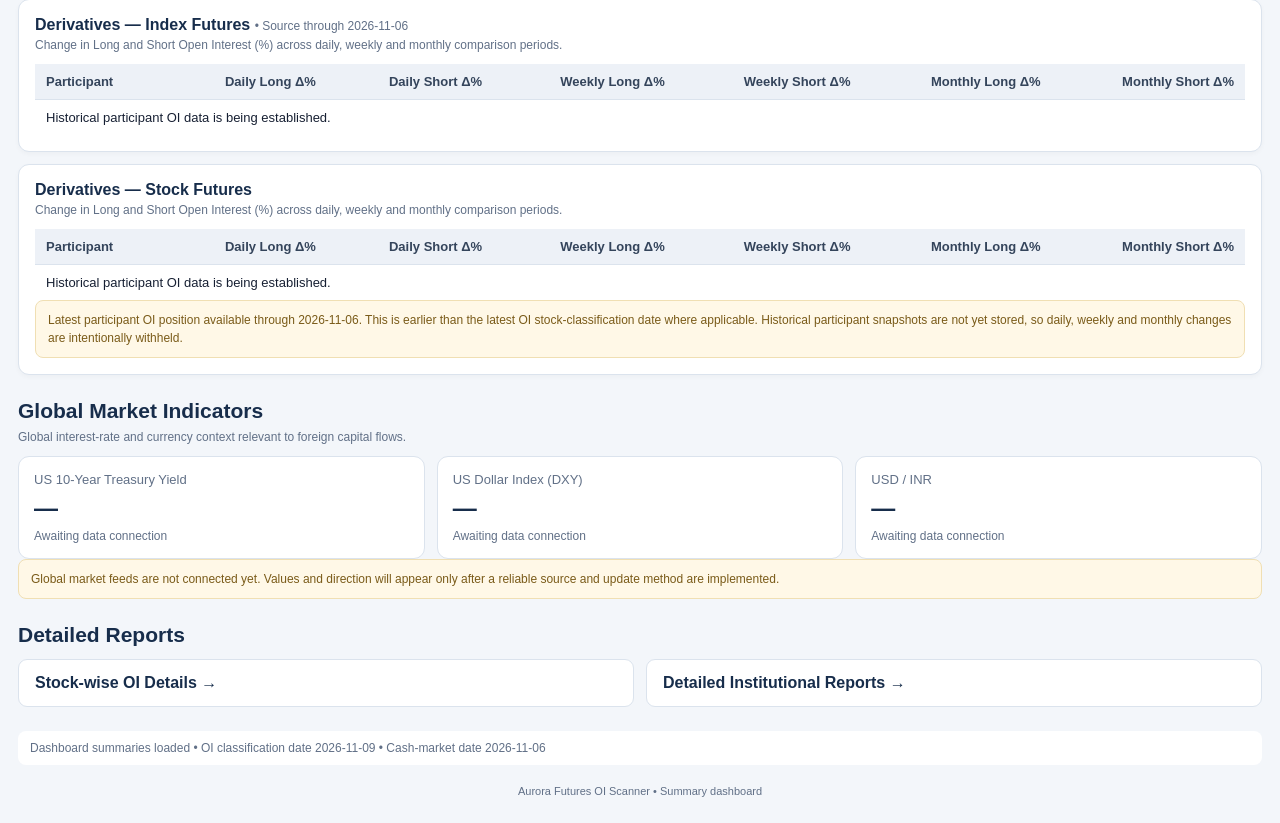
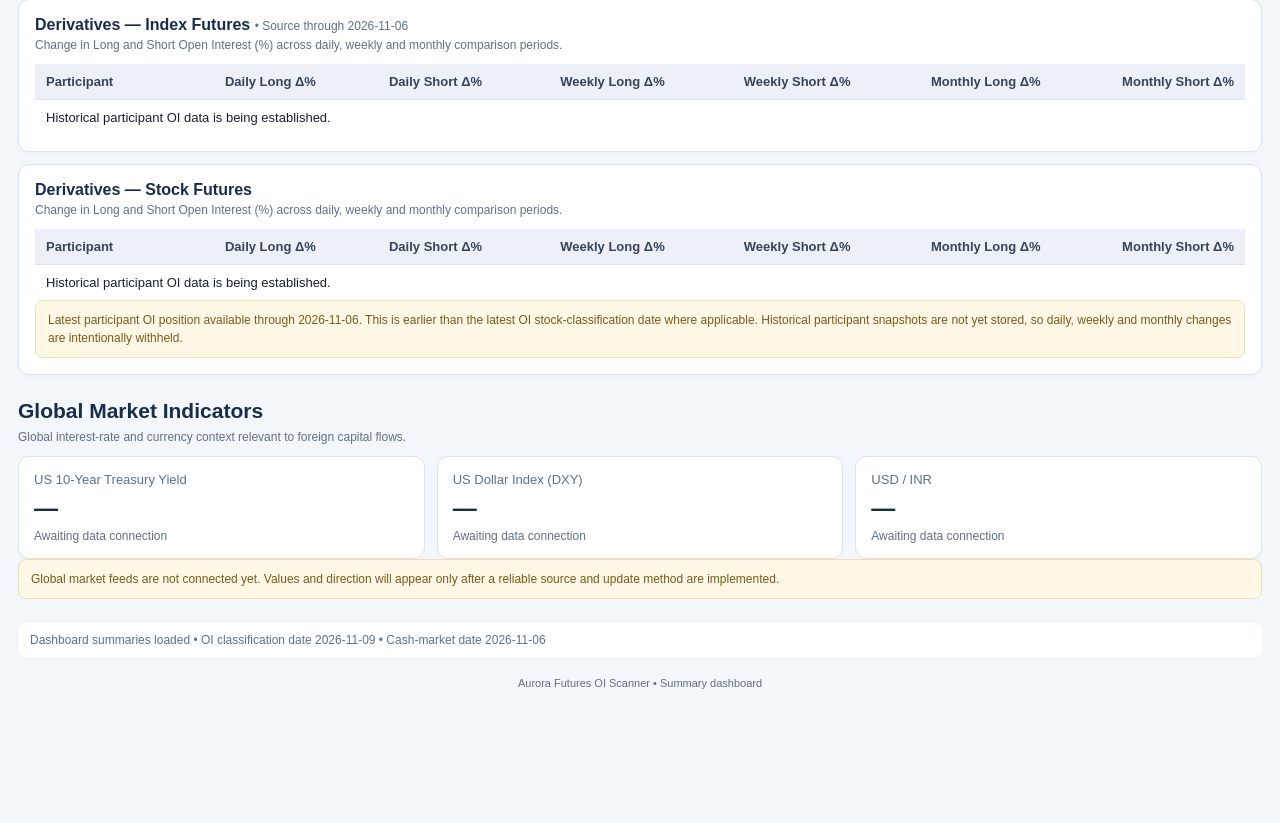
Before and after one commit to Sunjay66/Aurora-Future-Scanner, a plain HTML site: page index.html in a window 1280 px wide. Shown: the part 867-1690 px from the top of the page. After the commit the page ends 1582 px from the top, so only its background shows below. Drawn offline with Linux system fonts and the light colour scheme.

Commit message:
Remove redundant report links from dashboard homepage

```diff
--- a/index.html
+++ b/index.html
@@ -115,13 +115,7 @@ footer{text-align:center;color:var(--muted);font-size:11px;margin:20px 0 8px}
 <div class="pending">Global market feeds are not connected yet. Values and direction will appear only after a reliable source and update method are implemented.</div>
 </section>
 
-<section>
-<h2>Detailed Reports</h2>
-<div class="links">
-<a class="report-link" href="oi_details.html">Stock-wise OI Details →</a>
-<a class="report-link" href="institutional_reports.html">Detailed Institutional Reports →</a>
-</div>
-</section>
+
 <div class="status" id="loadStatus">Loading latest available dashboard summaries…</div>
 <footer>Aurora Futures OI Scanner • Summary dashboard</footer>
 
```
